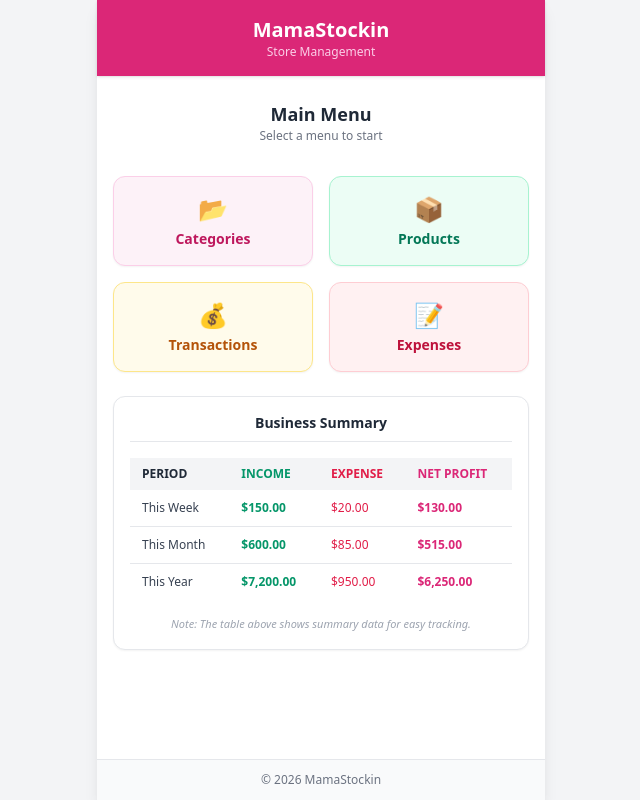
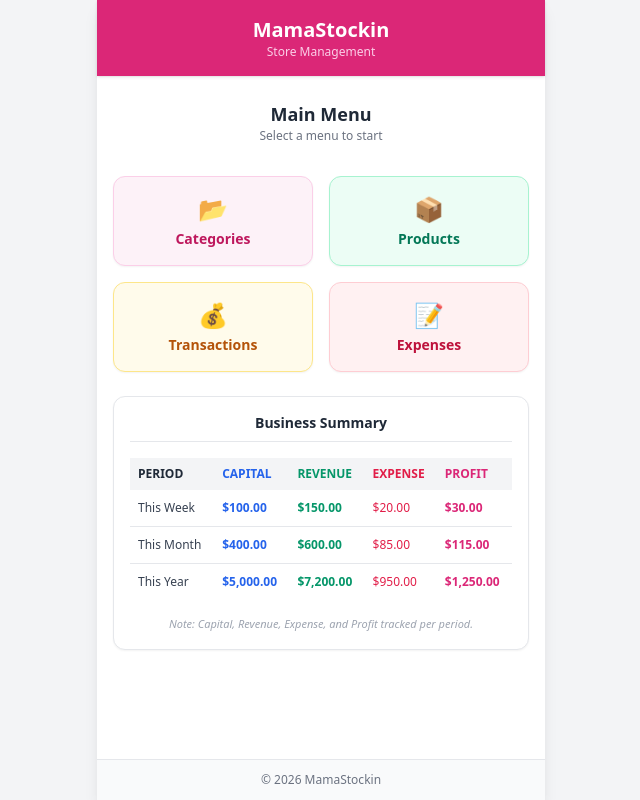
Before and after one commit to abindacarmo/mama-stockin, a Django app: page / in a window 1280 px wide. Shown: the whole page, without its empty margins (319-959 px from the left). Run offline with Django 5.2, Linux system fonts and the light colour scheme; some libraries are stand-ins or nearby versions.

Commit message:
Add Capital and Revenue columns to summary table

```diff
--- a/store/templates/store/home.html
+++ b/store/templates/store/home.html
@@ -40,40 +40,44 @@
     <div class="bg-white border border-gray-200 p-4 rounded-xl space-y-4 shadow-sm">
         <h3 class="text-sm font-bold text-gray-800 text-center border-b pb-2">Business Summary</h3>
 
-        <!-- Summary Table -->
+        <!-- Summary Table with Capital & Revenue -->
         <div class="overflow-x-auto">
             <table class="w-full text-xs text-left text-gray-700">
                 <thead class="bg-gray-100 text-gray-800 uppercase">
                     <tr>
-                        <th class="py-2 px-3">Period</th>
-                        <th class="py-2 px-3 text-emerald-600">Income</th>
-                        <th class="py-2 px-3 text-rose-600">Expense</th>
-                        <th class="py-2 px-3 text-pink-600">Net Profit</th>
+                        <th class="py-2 px-2">Period</th>
+                        <th class="py-2 px-2 text-blue-600">Capital</th>
+                        <th class="py-2 px-2 text-emerald-600">Revenue</th>
+                        <th class="py-2 px-2 text-rose-600">Expense</th>
+                        <th class="py-2 px-2 text-pink-600">Profit</th>
                     </tr>
                 </thead>
                 <tbody class="divide-y divide-gray-200">
                     <tr>
-                        <td class="py-2.5 px-3 font-medium">This Week</td>
-                        <td class="py-2.5 px-3 text-emerald-600 font-semibold">$150.00</td>
-                        <td class="py-2.5 px-3 text-rose-600">$20.00</td>
-                        <td class="py-2.5 px-3 text-pink-600 font-bold">$130.00</td>
+                        <td class="py-2.5 px-2 font-medium">This Week</td>
+                        <td class="py-2.5 px-2 text-blue-600 font-semibold">$100.00</td>
+                        <td class="py-2.5 px-2 text-emerald-600 font-semibold">$150.00</td>
+                        <td class="py-2.5 px-2 text-rose-600">$20.00</td>
+                        <td class="py-2.5 px-2 text-pink-600 font-bold">$30.00</td>
                     </tr>
                     <tr>
-                        <td class="py-2.5 px-3 font-medium">This Month</td>
-                        <td class="py-2.5 px-3 text-emerald-600 font-semibold">$600.00</td>
-                        <td class="py-2.5 px-3 text-rose-600">$85.00</td>
-                        <td class="py-2.5 px-3 text-pink-600 font-bold">$515.00</td>
+                        <td class="py-2.5 px-2 font-medium">This Month</td>
+                        <td class="py-2.5 px-2 text-blue-600 font-semibold">$400.00</td>
+                        <td class="py-2.5 px-2 text-emerald-600 font-semibold">$600.00</td>
+                        <td class="py-2.5 px-2 text-rose-600">$85.00</td>
+                        <td class="py-2.5 px-2 text-pink-600 font-bold">$115.00</td>
                     </tr>
                     <tr>
-                        <td class="py-2.5 px-3 font-medium">This Year</td>
-                        <td class="py-2.5 px-3 text-emerald-600 font-semibold">$7,200.00</td>
-                        <td class="py-2.5 px-3 text-rose-600">$950.00</td>
-                        <td class="py-2.5 px-3 text-pink-600 font-bold">$6,250.00</td>
+                        <td class="py-2.5 px-2 font-medium">This Year</td>
+                        <td class="py-2.5 px-2 text-blue-600 font-semibold">$5,000.00</td>
+                        <td class="py-2.5 px-2 text-emerald-600 font-semibold">$7,200.00</td>
+                        <td class="py-2.5 px-2 text-rose-600">$950.00</td>
+                        <td class="py-2.5 px-2 text-pink-600 font-bold">$1,250.00</td>
                     </tr>
                 </tbody>
             </table>
         </div>
-        <p class="text-[11px] text-gray-400 text-center italic">Note: The table above shows summary data for easy tracking.</p>
+        <p class="text-[11px] text-gray-400 text-center italic">Note: Capital, Revenue, Expense, and Profit tracked per period.</p>
     </div>
 </div>
 {% endblock %}
```
